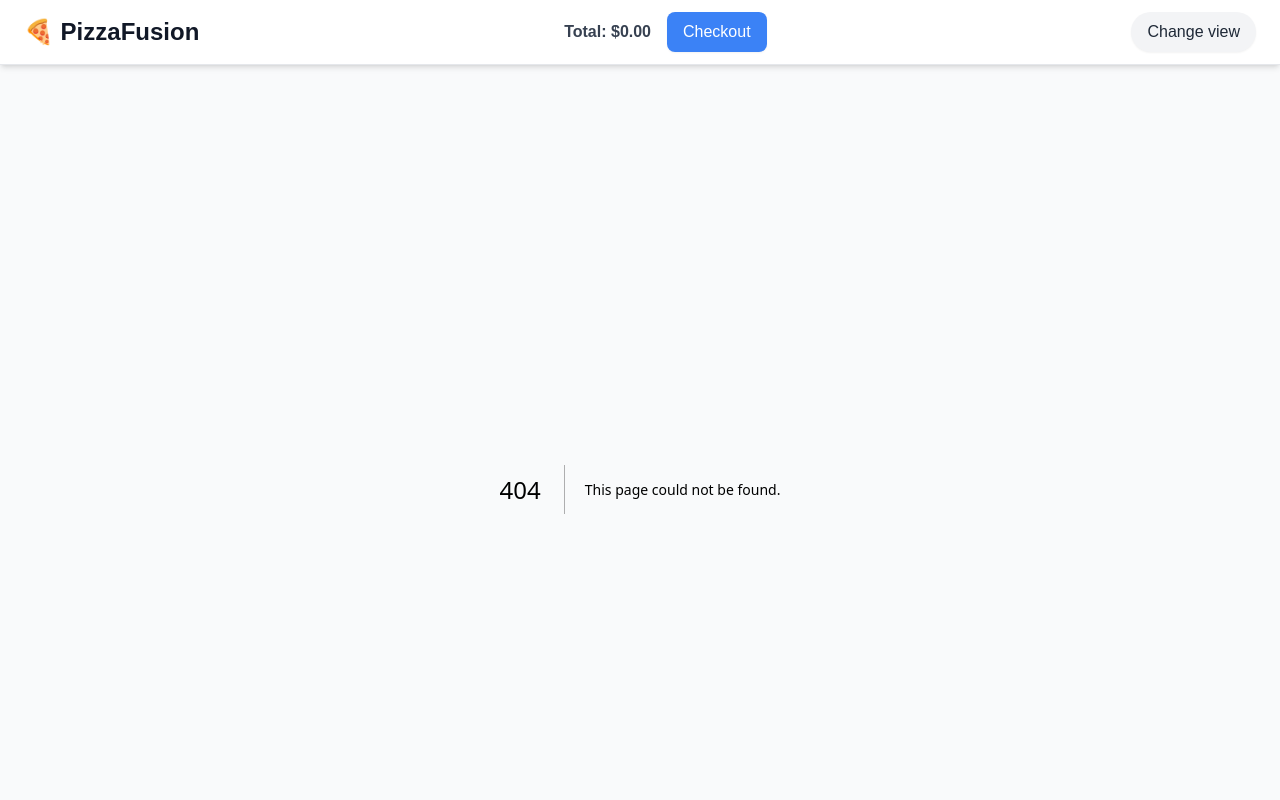
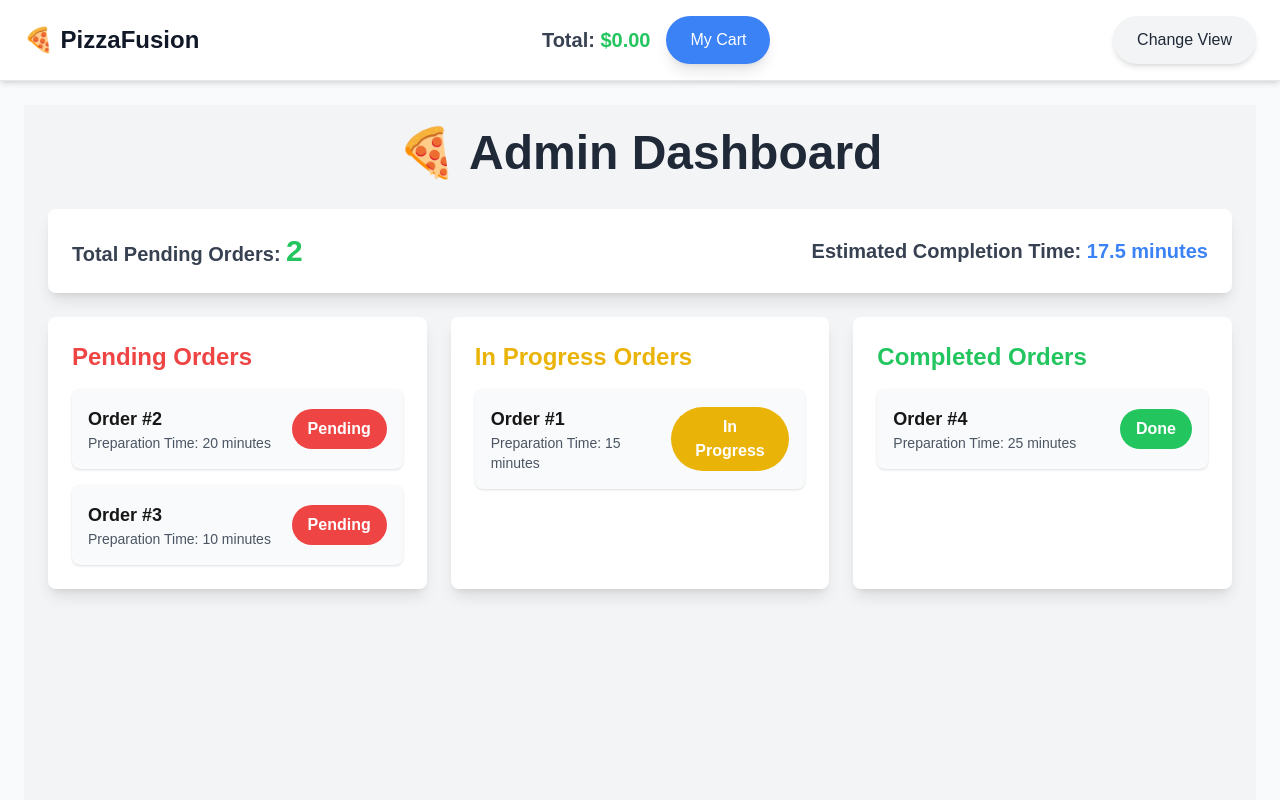
Before and after one commit to striveToAce/pizza-fusion-frontend, a Next.js app: page /select-view/admin in a window 1280 px wide. Before the commit this address had no page. Shown: the top 800 px of the page. Built offline with nearby package versions, Linux system fonts and the light colour scheme.

Commit message:
feature: admin table created as per order state

```diff
--- /dev/null
+++ b/src/app/select-view/admin/page.tsx
@@ -0,0 +1,10 @@
+import AdminDashboard from "@/components/admin";
+
+const AdminPage = () => {
+  return (
+    <div>
+      <AdminDashboard />
+    </div>
+  );
+};
+export default AdminPage;
--- /dev/null
+++ b/src/components/admin/index.tsx
@@ -0,0 +1,164 @@
+'use client'
+import React, { useState, useEffect } from "react";
+
+/**
+ * AdminDashboard component
+ *
+ * This component displays a live dashboard for monitoring orders.
+ * It shows pending orders, orders in progress, and completed orders.
+ *
+ * @returns {JSX.Element} Admin Dashboard component
+ */
+const AdminDashboard: React.FC = () => {
+  const [pendingOrders, setPendingOrders] = useState<number>(5); // Example initial pending orders
+  const [orders, setOrders] = useState<Array<any>>([
+    { id: 1, status: "In Progress", preparationTime: 15 },
+    { id: 2, status: "Pending", preparationTime: 20 },
+    { id: 3, status: "Pending", preparationTime: 10 },
+    { id: 4, status: "Done", preparationTime: 25 },
+  ]);
+
+  // Simulate order updates (For demo purposes)
+  useEffect(() => {
+    const interval = setInterval(() => {
+      setOrders((prevOrders) =>
+        prevOrders.map((order) =>
+          order.status === "Pending"
+            ? { ...order, status: "In Progress" }
+            : order
+        )
+      );
+    }, 10000); // Every 10 seconds, change status for demo purposes
+
+    return () => clearInterval(interval);
+  }, []);
+
+  const getFilteredOrders = (status: string) =>
+    orders.filter((order) => order.status === status);
+
+  return (
+    <div className="min-h-screen bg-gray-100 p-4 md:p-6">
+      <div className="container mx-auto">
+        <h1 className="text-3xl md:text-5xl font-extrabold text-gray-800 mb-8 text-center">
+          🍕 Admin Dashboard
+        </h1>
+
+        {/* Dashboard Overview */}
+        <div className="flex flex-col md:flex-row justify-between items-center bg-white shadow-lg rounded-lg p-6 mb-6 space-y-4 md:space-y-0">
+          <div className="text-gray-700 text-lg md:text-xl font-semibold text-center">
+            Total Pending Orders:{" "}
+            <span className="text-green-500 text-2xl md:text-3xl">
+              {getFilteredOrders("Pending").length}
+            </span>
+          </div>
+          <div className="text-gray-700 text-lg md:text-xl font-semibold text-center">
+            Estimated Completion Time:{" "}
+            <span className="text-blue-500">
+              {orders.length > 0
+                ? `${orders.reduce((total, order) => total + order.preparationTime, 0) / orders.length} minutes`
+                : "N/A"}
+            </span>
+          </div>
+        </div>
+
+        {/* Orders by Status */}
+        <div className="flex flex-col md:flex-row space-y-6 md:space-y-0 md:space-x-6">
+          {/* Pending Orders */}
+          <div className="bg-white shadow-lg rounded-lg p-4 md:p-6 flex-1">
+            <h2 className="text-xl md:text-2xl font-bold mb-4 text-red-500">
+              Pending Orders
+            </h2>
+            <div className="space-y-4">
+              {getFilteredOrders("Pending").length > 0 ? (
+                getFilteredOrders("Pending").map((order) => (
+                  <div
+                    key={order.id}
+                    className="flex justify-between items-center bg-gray-50 p-3 md:p-4 rounded-lg shadow hover:shadow-md transition-all"
+                  >
+                    <div>
+                      <h3 className="text-md md:text-lg font-semibold">
+                        Order #{order.id}
+                      </h3>
+                      <p className="text-sm text-gray-600">
+                        Preparation Time: {order.preparationTime} minutes
+                      </p>
+                    </div>
+                    <div className="px-3 py-2 md:px-4 md:py-2 bg-red-500 text-white rounded-full font-semibold text-sm md:text-base text-center">
+                      {order.status}
+                    </div>
+                  </div>
+                ))
+              ) : (
+                <p className="text-gray-500">No pending orders</p>
+              )}
+            </div>
+          </div>
+
+          {/* In Progress Orders */}
+          <div className="bg-white shadow-lg rounded-lg p-4 md:p-6 flex-1">
+            <h2 className="text-xl md:text-2xl font-bold mb-4 text-yellow-500">
+              In Progress Orders
+            </h2>
+            <div className="space-y-4">
+              {getFilteredOrders("In Progress").length > 0 ? (
+                getFilteredOrders("In Progress").map((order) => (
+                  <div
+                    key={order.id}
+                    className="flex justify-between items-center bg-gray-50 p-3 md:p-4 rounded-lg shadow hover:shadow-md transition-all"
+                  >
+                    <div>
+                      <h3 className="text-md md:text-lg font-semibold">
+                        Order #{order.id}
+                      </h3>
+                      <p className="text-sm text-gray-600">
+                        Preparation Time: {order.preparationTime} minutes
+                      </p>
+                    </div>
+                    <div className="w-full md:w-auto flex justify-center items-center px-3 py-2 md:px-4 md:py-2 bg-yellow-500 text-white rounded-full font-semibold text-sm md:text-base text-center">
+                      {order.status}
+                    </div>
+                  </div>
+                ))
+              ) : (
+                <p className="text-gray-500">No in-progress orders</p>
+              )}
+            </div>
+          </div>
+
+          {/* Completed Orders */}
+          <div className="bg-white shadow-lg rounded-lg p-4 md:p-6 flex-1">
+            <h2 className="text-xl md:text-2xl font-bold mb-4 text-green-500">
+              Completed Orders
+            </h2>
+            <div className="space-y-4">
+              {getFilteredOrders("Done").length > 0 ? (
+                getFilteredOrders("Done").map((order) => (
+                  <div
+                    key={order.id}
+                    className="flex justify-between items-center bg-gray-50 p-3 md:p-4 rounded-lg shadow hover:shadow-md transition-all"
+                  >
+                    <div>
+                      <h3 className="text-md md:text-lg font-semibold">
+                        Order #{order.id}
+                      </h3>
+                      <p className="text-sm text-gray-600">
+                        Preparation Time: {order.preparationTime} minutes
+                      </p>
+                    </div>
+                    <div className="px-3 py-2 md:px-4 md:py-2 bg-green-500 text-white rounded-full font-semibold text-sm md:text-base text-center">
+                      {order.status}
+                    </div>
+                  </div>
+                ))
+              ) : (
+                <p className="text-gray-500">No completed orders</p>
+              )}
+            </div>
+          </div>
+        </div>
+      </div>
+    </div>
+  );
+};
+
+export default AdminDashboard;
--- a/src/components/common/Footer.tsx
+++ b/src/components/common/Footer.tsx
@@ -9,18 +9,20 @@
 const Footer: React.FC = () => {
     return (
       <footer className="bg-white shadow-inner border-t border-gray-200 py-6">
-      <div className="container mx-auto px-6">
+        <div className="container mx-auto px-4 md:px-6">
           {/* Footer Content */}
-        <div className="flex justify-center items-center">
+          <div className="flex justify-center items-center mb-4">
             {/* Center Section: Logo */}
-          <div className="text-2xl font-semibold text-gray-900">
+            <div className="text-2xl font-semibold text-gray-900 flex items-center">
               {/* Logo */}
               <span className="sr-only">PizzaFusion</span>
-            <span aria-hidden="true"> 🍕</span>
+              <span aria-hidden="true" className="hover:text-blue-500 transition-colors cursor-pointer">
+                🍕 PizzaFusion
+              </span>
             </div>
           </div>
           {/* Copyright information */}
-        <p className="text-center text-sm text-gray-600">
+          <p className="text-center text-sm md:text-base text-gray-600">
             Copyright &copy; {new Date().getFullYear()} PizzaFusion. All rights reserved.
           </p>
         </div>
--- a/src/components/common/Header.tsx
+++ b/src/components/common/Header.tsx
@@ -7,46 +7,37 @@ interface HeaderProps {
 
 const Header: React.FC<HeaderProps> = ({ totalPrice, isAdmin }) => {
   return (
-    <header className="bg-white shadow-md border-b border-gray-200 py-3">
-      <div className="container mx-auto flex justify-between items-center px-6">
+    <header className="bg-white shadow-md border-b border-gray-200 py-4">
+      <div className="container mx-auto flex flex-col md:flex-row justify-between items-center px-4 md:px-6">
         {/* Logo Section */}
-        <div className="text-2xl font-semibold text-gray-900">
+        <div className="text-2xl font-semibold text-gray-900 mb-4 md:mb-0">
           <Link href="/">
-            <div className="hover:text-blue-500 transition-colors">
+            <div className="hover:text-blue-500 transition-colors cursor-pointer">
               🍕 PizzaFusion
             </div>
           </Link>
         </div>
 
         {/* Navigation Links */}
-        <nav className="flex space-x-8">
+        <nav className="flex flex-col md:flex-row items-center space-y-4 md:space-y-0 md:space-x-8">
           {/* Total Price and Checkout Button */}
           <div className="flex items-center space-x-4">
-            <div className="text-gray-700 font-semibold">
-              Total: ${totalPrice.toFixed(2)}
+            <div className="text-gray-700 font-semibold text-lg md:text-xl">
+              Total: <span className="text-green-500">${totalPrice.toFixed(2)}</span>
             </div>
             <Link href="/checkout">
-              <div className="bg-blue-500 text-white px-4 py-2 rounded-lg shadow-sm hover:bg-blue-600 transition-all cursor-pointer">
-                Checkout
+              <div className="bg-blue-500 text-white px-6 py-3 rounded-full shadow-lg transform transition-all hover:scale-105 hover:bg-blue-600 cursor-pointer text-sm md:text-base">
+                My Cart
               </div>
             </Link>
           </div>
-
-          {/* Conditional Admin Link */}
-          {isAdmin && (
-            <Link href="/admin">
-              <div className="text-gray-700 hover:text-blue-500 transition-colors">
-                Order Progress
-              </div>
-            </Link>
-          )}
         </nav>
 
-        {/* Admin/Login Section */}
-        <div>
+        {/* Change View Section */}
+        <div className="mt-4 md:mt-0">
           <Link href="/select-view">
-            <div className="bg-gray-100 text-gray-800 px-4 py-2 rounded-full shadow-sm hover:bg-gray-200 transition-all">
-              Change view
+            <div className="bg-gray-100 text-gray-800 px-6 py-3 rounded-full shadow-md transform transition-all hover:bg-gray-200 hover:scale-105 cursor-pointer text-sm md:text-base">
+              Change View
             </div>
           </Link>
         </div>
--- a/src/components/home/index.tsx
+++ b/src/components/home/index.tsx
@@ -2,19 +2,19 @@ import Link from "next/link";
 
 const Home: React.FC = () => {
   return (
-    <div className="flex flex-col items-center justify-center text-center">
+    <div className="min-h-screen bg-gradient-to-r from-gray-100 to-blue-100 flex flex-col items-center justify-center text-center p-4 md:p-10">
       {/* Welcome Text */}
-      <h1 className="text-5xl font-extrabold text-gray-800">
+      <h1 className="text-4xl md:text-5xl font-extrabold text-gray-800 mb-4">
         Welcome to <span className="text-blue-500">PizzaFusion</span>
       </h1>
-      <p className="text-lg text-gray-700">
+      <p className="text-md md:text-lg text-gray-700 mb-6">
         Choose your view and get started!
       </p>
 
       {/* Select View Button */}
       <Link
         href="/select-view"
-        className="mt-4 inline-block bg-blue-500 text-white px-8 py-4 rounded-full shadow-lg transform transition-all duration-300 hover:scale-105 hover:bg-blue-600 hover:shadow-xl"
+        className="mt-4 inline-block bg-blue-500 text-white px-6 py-3 md:px-8 md:py-4 rounded-full shadow-lg transform transition-all duration-300 hover:scale-105 hover:bg-blue-600 hover:shadow-xl"
       >
         Select Your View
       </Link>
--- a/src/components/menu/index.tsx
+++ b/src/components/menu/index.tsx
@@ -3,7 +3,7 @@
 import { useState } from "react";
 
 const MenuDetails: React.FC = () => {
-    const [selectedTab, setSelectedTab] = useState<'pizza' | 'soda'>('pizza'); // Initial tab selected
+  const [selectedTab, setSelectedTab] = useState<'pizza' | 'soda'>('pizza'); // Initial tab selected
   const [cart, setCart] = useState<{ [key: string]: number }>({
     Margherita: 0,
     Pepperoni: 0,
@@ -22,7 +22,7 @@ const MenuDetails: React.FC = () => {
     soda: IMenuItem[];
   };
 
-  const menuItems:MenuItems = {
+  const menuItems: MenuItems = {
     pizza: [
       { name: "Margherita", price: 12 },
       { name: "Pepperoni", price: 15 },
@@ -50,50 +50,43 @@ const MenuDetails: React.FC = () => {
   };
 
   return (
-    <div className="min-h-screen bg-gradient-to-r from-gray-100 to-blue-100 flex">
+    <div className="min-h-screen bg-gradient-to-r from-gray-100 to-blue-100 flex flex-col md:flex-row">
       {/* Left side: Advertising Text */}
-      <div className="w-2/3 p-10">
-        <h1 className="text-5xl font-extrabold mb-6 text-gray-800">
+      <div className="w-full md:w-2/3 p-6 md:p-10">
+        <h1 className="text-4xl md:text-5xl font-extrabold mb-6 text-gray-800">
           Welcome to <span className="text-blue-500">PizzaFusion</span>!
         </h1>
-        <p className="text-lg text-gray-700 mb-6">
-          At PizzaFusion, we believe in serving only the finest, freshest
-          ingredients. Every pizza is crafted from scratch using the best
-          locally sourced produce, and our sodas are carefully curated to
-          complement every bite.
+        <p className="text-md md:text-lg text-gray-700 mb-6">
+          At PizzaFusion, we believe in serving only the finest, freshest ingredients. Every pizza is crafted from scratch using the best locally sourced produce, and our sodas are carefully curated to complement every bite.
         </p>
         <div className="mt-8 space-y-6">
-          <div className="bg-white p-6 shadow-xl rounded-lg transition-all hover:shadow-2xl">
-            <h2 className="text-2xl font-semibold mb-4 text-blue-500">
+          <div className="bg-white p-4 md:p-6 shadow-xl rounded-lg transition-all hover:shadow-2xl">
+            <h2 className="text-xl md:text-2xl font-semibold mb-4 text-blue-500">
               🍕 Made Fresh to Order
             </h2>
             <p className="text-gray-700">
-              All of our pizzas are made fresh when you order. From the dough to
-              the toppings, everything is prepared in-house, ensuring you get a
-              pizza that's hot, fresh, and full of flavor.
+              All of our pizzas are made fresh when you order. From the dough to the toppings, everything is prepared in-house, ensuring you get a pizza that's hot, fresh, and full of flavor.
             </p>
           </div>
 
-          <div className="bg-white p-6 shadow-xl rounded-lg transition-all hover:shadow-2xl">
-            <h2 className="text-2xl font-semibold mb-4 text-blue-500">
+          <div className="bg-white p-4 md:p-6 shadow-xl rounded-lg transition-all hover:shadow-2xl">
+            <h2 className="text-xl md:text-2xl font-semibold mb-4 text-blue-500">
               🥤 Refreshing Sodas
             </h2>
             <p className="text-gray-700">
-              Our sodas are carefully selected to offer a perfect match with our
-              pizzas. Choose from a variety of classic and refreshing drinks to
-              complete your meal.
+              Our sodas are carefully selected to offer a perfect match with our pizzas. Choose from a variety of classic and refreshing drinks to complete your meal.
             </p>
           </div>
         </div>
       </div>
 
       {/* Right side: Vertical Tabs and Menu */}
-      <div className="w-1/3 bg-white p-6 shadow-lg">
+      <div className="w-full md:w-1/3 bg-white p-6 shadow-lg">
         {/* Vertical Tabs */}
-        <div className="flex flex-col space-y-4 mb-8">
+        <div className="flex justify-center md:flex-col space-x-4 md:space-x-0 md:space-y-4 mb-8">
           <button
             onClick={() => setSelectedTab("pizza")}
-            className={`text-lg font-semibold py-2 px-4 rounded-lg ${
+            className={`text-md md:text-lg font-semibold py-2 px-4 rounded-lg ${
               selectedTab === "pizza"
                 ? "bg-blue-500 text-white transform transition-transform duration-300 hover:scale-105"
                 : "bg-gray-200 text-gray-700"
@@ -103,7 +96,7 @@ const MenuDetails: React.FC = () => {
           </button>
           <button
             onClick={() => setSelectedTab("soda")}
-            className={`text-lg font-semibold py-2 px-4 rounded-lg ${
+            className={`text-md md:text-lg font-semibold py-2 px-4 rounded-lg ${
               selectedTab === "soda"
                 ? "bg-blue-500 text-white transform transition-transform duration-300 hover:scale-105"
                 : "bg-gray-200 text-gray-700"
@@ -121,21 +114,21 @@ const MenuDetails: React.FC = () => {
               className="flex justify-between items-center p-4 bg-gray-50 rounded-lg shadow hover:shadow-md transition-all"
             >
               <div>
-                <h2 className="text-xl font-bold text-gray-800">{item.name}</h2>
-                <p className="text-blue-500 font-semibold text-lg">
+                <h2 className="text-md md:text-xl font-bold text-gray-800">{item.name}</h2>
+                <p className="text-blue-500 font-semibold text-md md:text-lg">
                   ${item.price.toFixed(2)}
                 </p>
               </div>
-              <div className="flex items-center space-x-4 bg-white p-2 rounded-lg shadow">
+              <div className="flex items-center space-x-2 md:space-x-4 bg-white p-2 rounded-lg shadow">
                 <button
-                  className="bg-gray-300 px-3 py-1 rounded-lg hover:bg-gray-400 transition-all"
+                  className="bg-gray-300 px-2 md:px-3 py-1 rounded-lg hover:bg-gray-400 transition-all"
                   onClick={() => handleQuantityChange(item.name, -1)}
                 >
                   −
                 </button>
-                <span className="text-lg font-semibold">{cart[item.name]}</span>
+                <span className="text-md md:text-lg font-semibold">{cart[item.name]}</span>
                 <button
-                  className="bg-blue-500 text-white px-3 py-1 rounded-lg hover:bg-blue-600 transition-all"
+                  className="bg-blue-500 text-white px-2 md:px-3 py-1 rounded-lg hover:bg-blue-600 transition-all"
                   onClick={() => handleQuantityChange(item.name, 1)}
                 >
                   +
--- a/src/components/view/SelectView.tsx
+++ b/src/components/view/SelectView.tsx
@@ -2,27 +2,31 @@ import Link from "next/link";
 
 const SelectView: React.FC = () => {
   return (
-    <div className="pb-4 p-4 rounded bg-gradient-to-r from-blue-100 to-green-100 flex flex-col items-center justify-center text-center">
+    <div className="min-h-screen bg-gradient-to-r from-blue-100 to-green-100 flex flex-col items-center justify-center text-center p-4 md:p-10">
       {/* Title */}
-      <h1 className="text-5xl font-extrabold text-gray-800 mb-12">
+      <h1 className="text-4xl md:text-5xl font-extrabold text-gray-800 mb-8 md:mb-12">
         Choose Your <span className="text-blue-500">View</span>
       </h1>
 
       {/* Options for Admin or User */}
-      <div className="flex space-x-10">
+      <div className="flex flex-col md:flex-row space-y-6 md:space-y-0 md:space-x-10">
         {/* User View */}
         <Link href="/user-view/menu">
-          <div className="bg-blue-500 text-white px-16 py-10 rounded-2xl shadow-lg transform transition-all duration-300 hover:scale-105 hover:bg-blue-600 hover:shadow-xl cursor-pointer">
-            <h2 className="text-3xl font-bold">User View</h2>
-            <p className="mt-4 text-lg">Browse the menu and place orders</p>
+          <div className="bg-blue-500 text-white px-10 py-6 md:px-16 md:py-10 rounded-2xl shadow-lg transform transition-all duration-300 hover:scale-105 hover:bg-blue-600 hover:shadow-xl cursor-pointer">
+            <h2 className="text-2xl md:text-3xl font-bold">User View</h2>
+            <p className="mt-4 text-md md:text-lg">
+              Browse the menu and place orders
+            </p>
           </div>
         </Link>
 
         {/* Admin View */}
-        <Link href="/admin">
-          <div className="bg-green-500 text-white px-16 py-10 rounded-2xl shadow-lg transform transition-all duration-300 hover:scale-105 hover:bg-green-600 hover:shadow-xl cursor-pointer">
-            <h2 className="text-3xl font-bold">Admin View</h2>
-            <p className="mt-4 text-lg">Manage orders and track progress</p>
+        <Link href="/select-view/admin">
+          <div className="bg-green-500 text-white px-10 py-6 md:px-16 md:py-10 rounded-2xl shadow-lg transform transition-all duration-300 hover:scale-105 hover:bg-green-600 hover:shadow-xl cursor-pointer">
+            <h2 className="text-2xl md:text-3xl font-bold">Admin View</h2>
+            <p className="mt-4 text-md md:text-lg">
+              Manage orders and track progress
+            </p>
           </div>
         </Link>
       </div>
```
Lines whose indentation alone changed are shown as unchanged.
